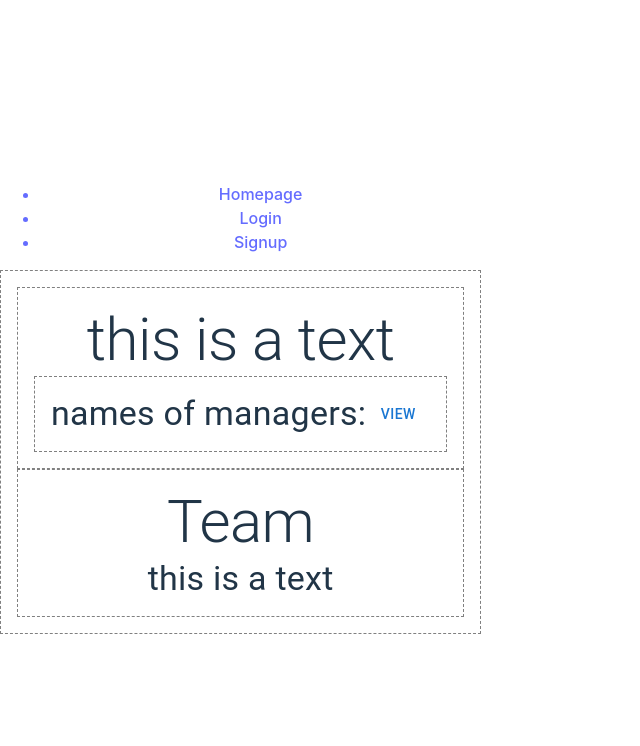
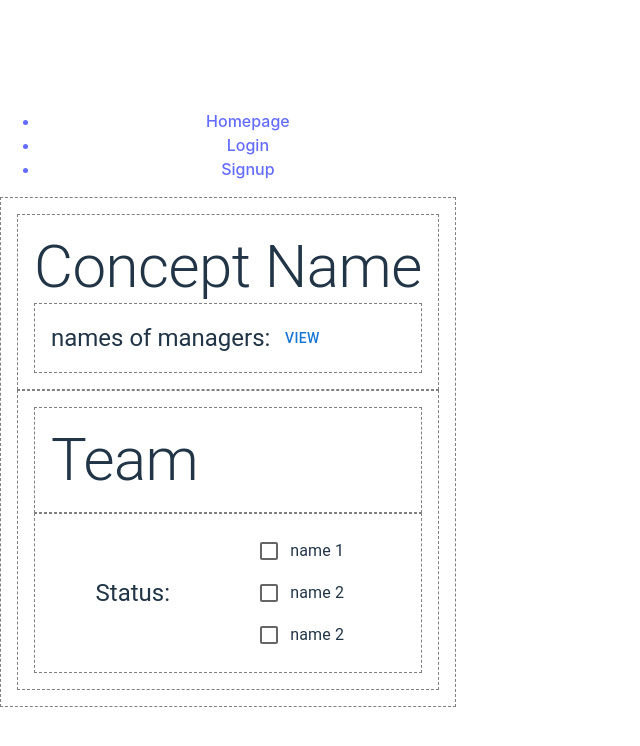
Before and after one commit to sedratiaziz/sadeed-frontend, a React (Vite) app: page /concept-details in a window 1280 px wide. Shown: the top 746 px of the page, without its empty margins (0-640 px from the left). Built offline with nearby package versions, Linux system fonts and the light colour scheme.

Commit message:
finished most of the page, voting system remaining

```diff
--- a/src/main.jsx
+++ b/src/main.jsx
@@ -6,11 +6,9 @@ import {BrowserRouter} from 'react-router'
 import { UserProvider } from './context/AuthContext.jsx'
 
 createRoot(document.getElementById('root')).render(
-  <StrictMode>
     <BrowserRouter>
       <UserProvider>
         <App />
       </UserProvider>
     </BrowserRouter>
-  </StrictMode>,
 )
--- a/src/pages/ConceptDetails.jsx
+++ b/src/pages/ConceptDetails.jsx
@@ -6,9 +6,17 @@ import Typography from '@mui/material/Typography';
 import Menu from '@mui/material/Menu';
 import MenuItem from '@mui/material/MenuItem';
 import Button from '@mui/material/Button';
+import FormGroup from '@mui/material/FormGroup';
+import FormControlLabel from '@mui/material/FormControlLabel';
+import Checkbox from '@mui/material/Checkbox';
 
 function ConceptDetails() {
-  // dummy data for presentation:
+    let [status, setStatus] = useState(true)
+    let [currentStatus, setCurrentStatus] = useState(true)
+    let [voteCount, setVoteCount] = useState(0)
+    let [voteResult, setVoteResult] = useState('')
+
+    // dummy data for presentation:
   let [data, setData] = useState([
     {
       id: 0,
@@ -26,6 +34,43 @@ function ConceptDetails() {
     }
   ])
 
+  // dummy data 2 for presentation:
+  let [data2, setData2] = useState([
+    {
+      id: 0,
+      name: 'name 1',
+      status: 'status 1',
+      description: 'blah blah blah blah blah blah blah blah blah',
+      link: '/concept-details',
+    },
+    {
+      id: 1,
+      name: 'name 2',
+      status: 'status 2',
+      description: 'blah blah blah blah blah blah blah blah blah',
+      link: '/',
+    },
+    {
+      id: 2,
+      name: 'name 2',
+      status: 'status 2',
+      description: 'blah blah blah blah blah blah blah blah blah',
+      link: '/',
+    },
+  ])
+
+
+  const handleChange = ()=> {
+    setStatus(currentStatus => !currentStatus)
+
+    if (status === true) {
+        setVoteCount(voteCount + 1)
+    }
+
+    console.log(status)
+    console.log(voteCount)
+  }
+
 
 //  MUI
     const [anchorEl, setAnchorEl] = useState(null);
@@ -38,15 +83,16 @@ function ConceptDetails() {
   };
 //   MUI
 
+
   return (
     <>
         <Box component="section" sx={{ p: 2, border: '1px dashed grey' }}>
             <Box component="div" sx={{ p: 2, border: '1px dashed grey' }}>
                 <Typography variant="h2" component="div">
-                    this is a text
+                    Concept Name
                 </Typography>
                 <Box component="div" sx={{ display: 'flex', alignItems: 'center', p: 2, border: '1px dashed grey' }}>
-                    <Typography variant="h4" component="div">
+                    <Typography variant="h5" component="div">
                         names of managers:
                     </Typography>
                     <Button
@@ -74,7 +120,7 @@ function ConceptDetails() {
                         }}
                     >
                     {data.map((oneData)=>
-                        <MenuItem onClick={handleClose} sx={{paddingTop: '15px', paddingBottom: '15px'}}>
+                        <MenuItem key={oneData.id} onClick={handleClose} sx={{paddingTop: '15px', paddingBottom: '15px'}}>
                             <Typography sx={{fontWeight: 700}}>
                                 <Typography>
                                     {oneData.name}
@@ -93,13 +139,28 @@ function ConceptDetails() {
             </Box>
 
             <Box component='div' sx={{ p: 2, border: '1px dashed grey' }}>
-                <Typography variant="h2" component="div">
-                    Team
-                </Typography>
-                <Typography variant="h4" component="div">
-                    this is a text
-                </Typography>
+                <Box component="div" sx={{ display: 'flex', alignItems: 'center', p: 2, border: '1px dashed grey' }}>
+                    <Typography variant="h2" component="div">
+                        Team
+                    </Typography>
+                </Box>
+                <Box component="div" sx={{ display: 'flex', alignItems: 'center', justifyContent: 'space-around', p: 2, border: '1px dashed grey' }}>
+                    <Typography variant="h5" component="div">
+                        Status: {voteResult}
+                    </Typography>
+                    <FormGroup sx={{display: 'flex', flexDirection: 'column'}}>
+                        {data2.map((oneData)=>
+                            <FormControlLabel key={oneData.id} control={<Checkbox onChange={handleChange} />} label={oneData.name} />
+                        )}
+                        {/*
+                        How to know if the input is checked or not
+                        How to know how MANY inputs are checked
+                        */}
+                    </FormGroup>
+                </Box>
             </Box>
+
+
         </Box>
 
     </>
```
